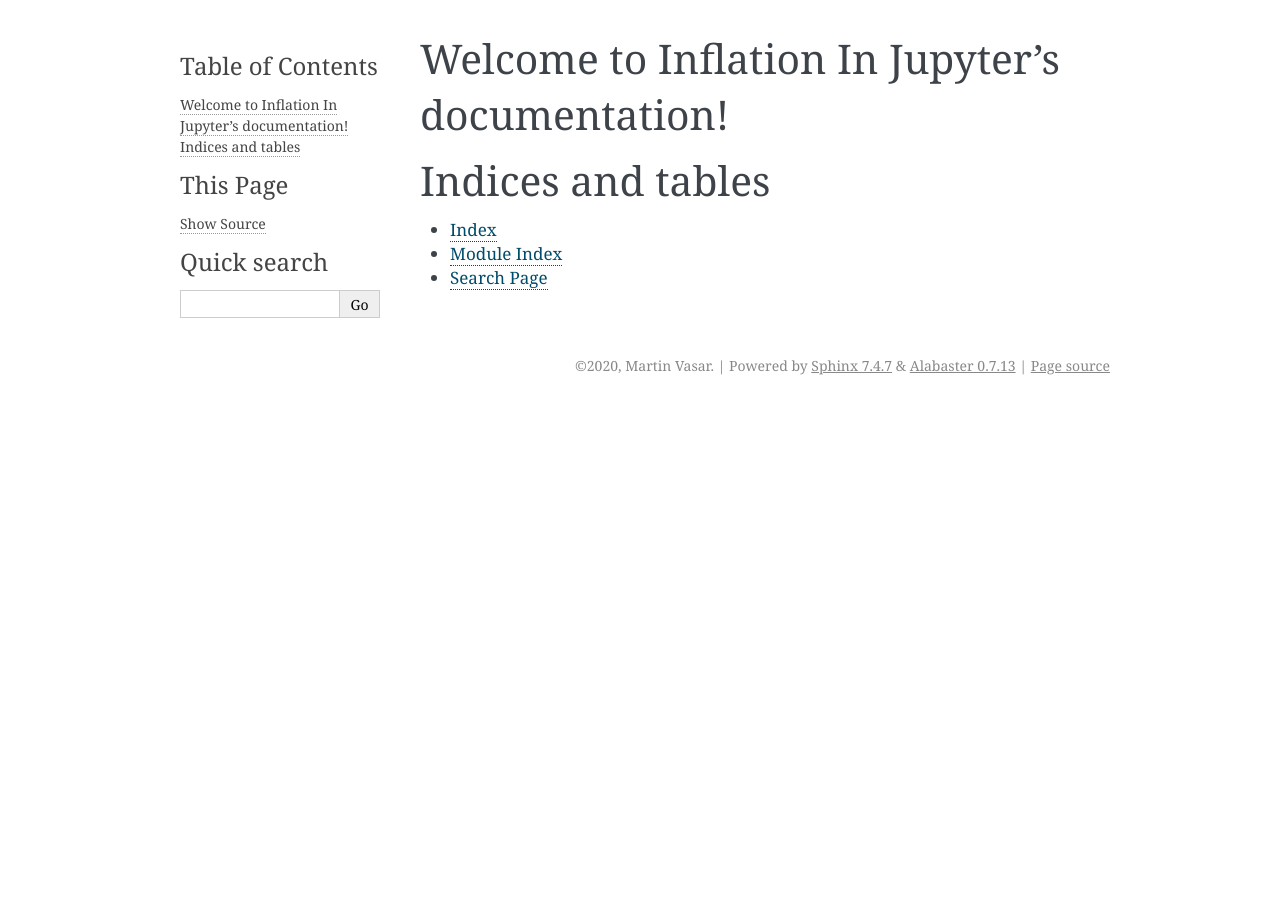
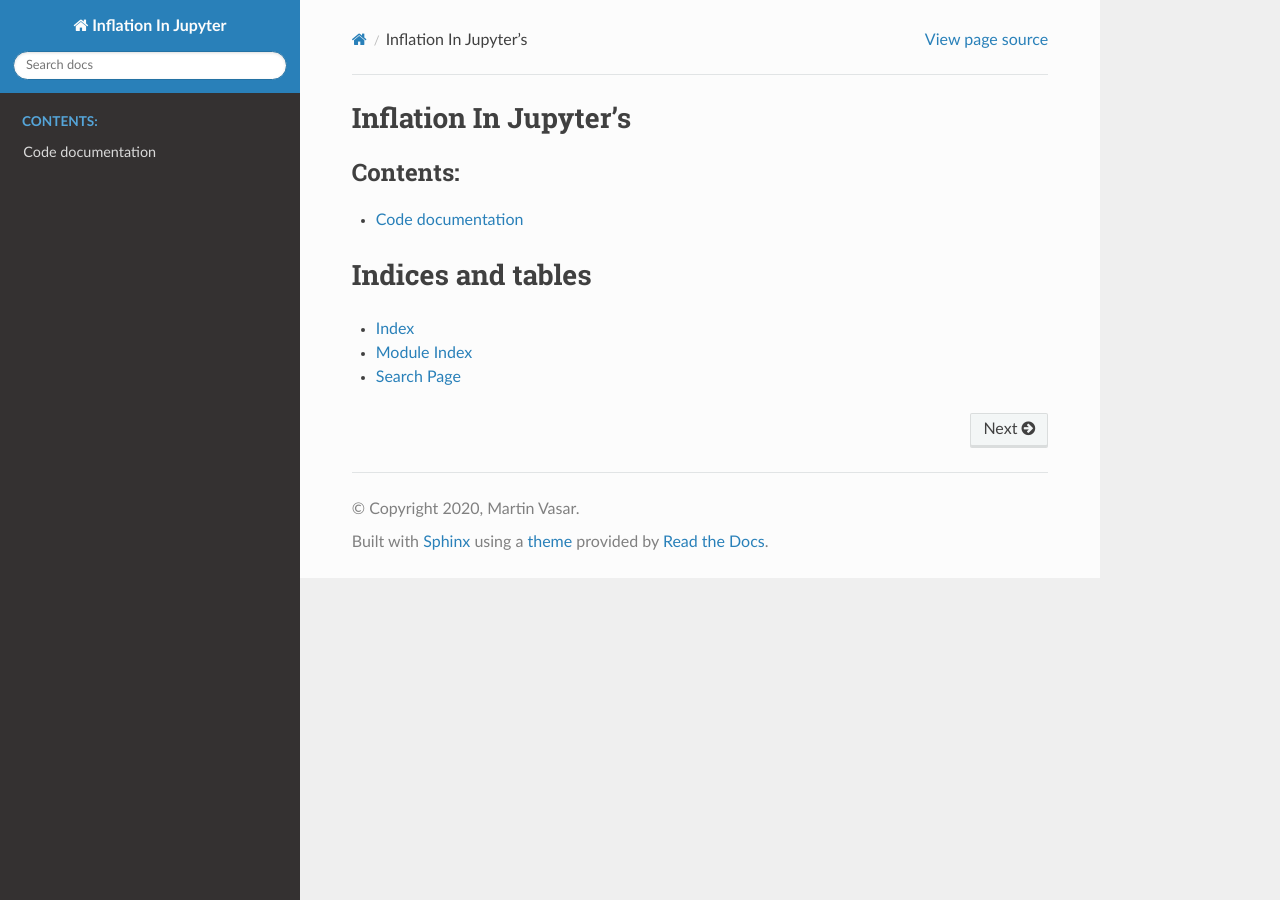
Before and after one commit to vasarm/InflationInJupyter, a Sphinx documentation site: the page built from sphinx/index.rst, in a window 1280 px wide. Built offline with Sphinx 7.4.7 and the Read the Docs theme 2.0.0, drawn with Linux system fonts in a browser that asks for light colours.

Commit message:
page for code documentation

```diff
--- /dev/null
+++ b/sphinx/code.rst
@@ -0,0 +1,5 @@
+Code documentation
+==================
+
+.. automodule:: main
+    :members:
--- a/sphinx/conf.py
+++ b/sphinx/conf.py
@@ -10,9 +10,9 @@
 # add these directories to sys.path here. If the directory is relative to the
 # documentation root, use os.path.abspath to make it absolute, like shown here.
 #
-# import os
-# import sys
-# sys.path.insert(0, os.path.abspath('.'))
+import os
+import sys
+sys.path.insert(0, os.path.abspath('../'))
 
 
 # -- Project information -----------------------------------------------------
@@ -30,8 +30,7 @@
 # Add any Sphinx extension module names here, as strings. They can be
 # extensions coming with Sphinx (named 'sphinx.ext.*') or your custom
 # ones.
-extensions = [
-]
+extensions = ['sphinx.ext.githubpages',  'sphinx.ext.autodoc', 'sphinxcontrib.napoleon']
 
 # Add any paths that contain templates here, relative to this directory.
 templates_path = ['_templates']
@@ -47,7 +46,7 @@
 # The theme to use for HTML and HTML Help pages.  See the documentation for
 # a list of builtin themes.
 #
-html_theme = 'alabaster'
+html_theme = 'sphinx_rtd_theme'
 
 # Add any paths that contain custom static files (such as style sheets) here,
 # relative to this directory. They are copied after the builtin static files,
--- a/sphinx/index.rst
+++ b/sphinx/index.rst
@@ -3,14 +3,14 @@
    You can adapt this file completely to your liking, but it should at least
    contain the root `toctree` directive.
 
-Welcome to Inflation In Jupyter's documentation!
+Inflation In Jupyter's
 ================================================
 
 .. toctree::
    :maxdepth: 2
    :caption: Contents:
 
-
+   code
 
 Indices and tables
 ==================
```
Also changed, not shown: main.py (+18 -2 lines), 1 other file.
